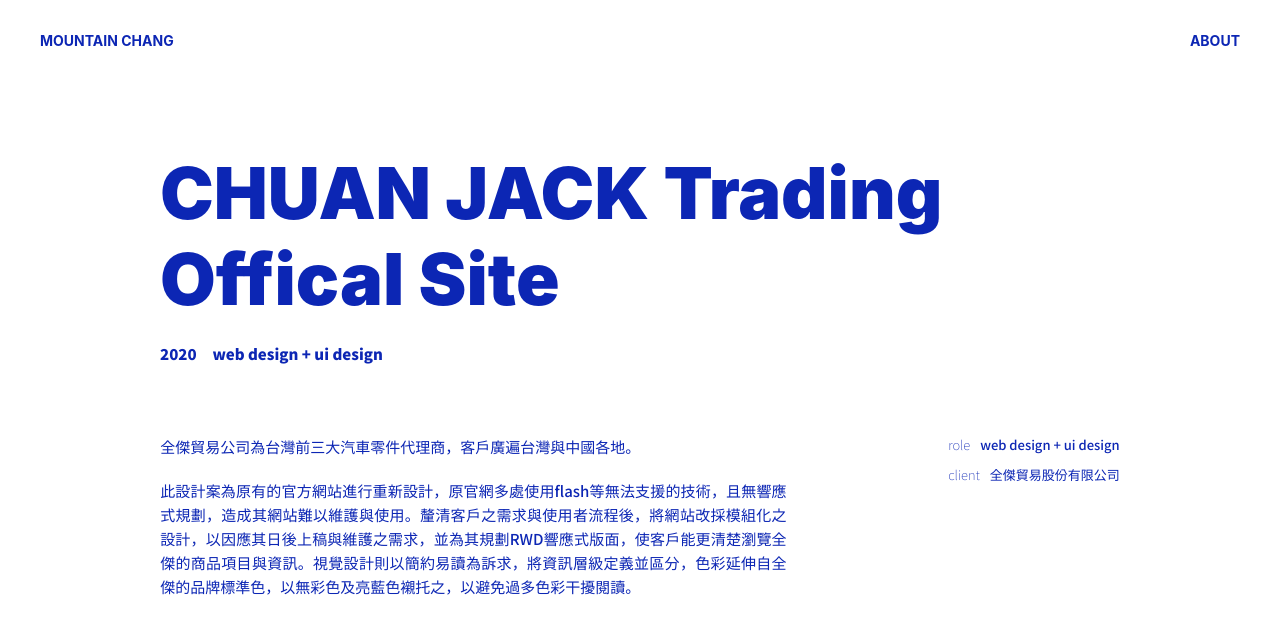
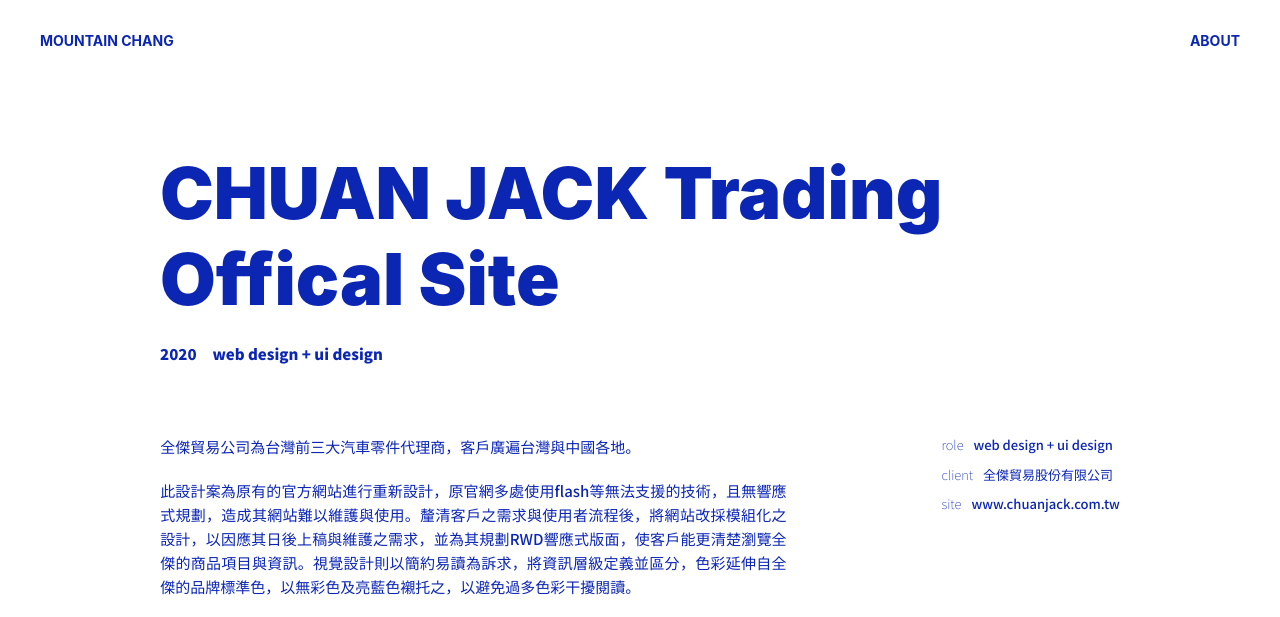
Before and after one commit to mountainchang65485/mountainchang65485.github.io, a website: page project_chuanjack.html in a window 1280 px wide. Shown: the top 617 px of the page. Drawn offline with nearby package versions, Linux system fonts and the light colour scheme; a web font is replaced by a local one.

Commit message:
add link

```diff
--- a/project_chuanjack.html
+++ b/project_chuanjack.html
@@ -79,6 +79,7 @@
                             <ul class="info uk-margin-remove uk-flex-center">
                                 <li class="uk-flex"><strong class="info_item">role</strong><p>web design + ui design</p> </li>
                                 <li class="uk-flex"><strong class="info_item">client</strong><p>全傑貿易股份有限公司</p> </li>
+                                <li class="uk-flex"><strong class="info_item">site</strong><p><a href="http://www.chuanjack.com.tw/" style="color: #0C26B4;">www.chuanjack.com.tw</a></p> </li>
                             </ul>
                         </div>
                     </div>
```
